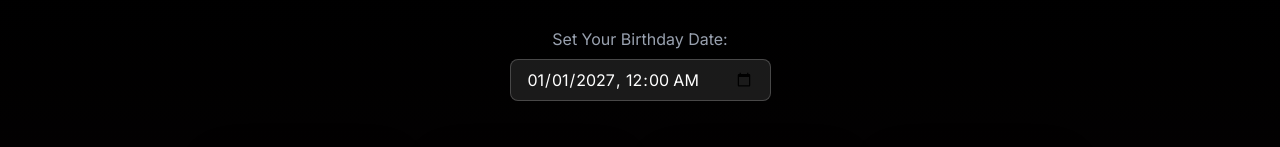
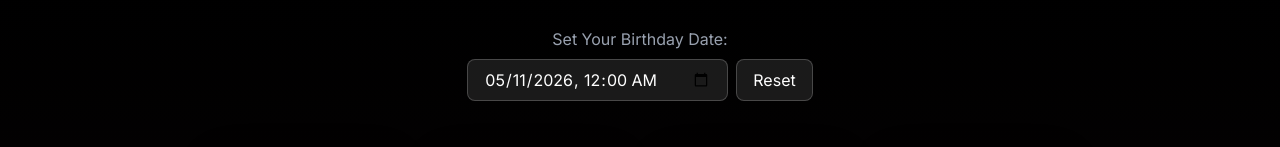
Before and after one commit to SagarVakharia/Sam, a Next.js app: page / in a window 1280 px wide. Shown: the part 4073-4220 px from the top of the page. Built offline with nearby package versions, Linux system fonts and the light colour scheme; a web font is replaced by a local one.

Commit message:
default date timer to bubs birthday

```diff
--- a/src/components/Countdown.jsx
+++ b/src/components/Countdown.jsx
@@ -5,10 +5,9 @@ import { motion } from "framer-motion";
 import { Clock } from "lucide-react";
 
 const Countdown = () => {
-    // Default target date is next year, January 1st. User can change it.
+    // Default target date is 11th May 2026 12 am.
     const getDefaultDate = () => {
-        const nextYear = new Date().getFullYear() + 1;
-        return `${nextYear}-01-01T00:00`;
+        return "2026-05-11T00:00";
     };
 
     const [targetDate, setTargetDate] = useState(getDefaultDate());
@@ -57,12 +56,20 @@ const Countdown = () => {
 
                     <div className="mt-8 flex flex-col items-center justify-center gap-2">
                         <label className="text-gray-400 font-sans">Set Your Birthday Date:</label>
+                        <div className="flex items-center gap-2">
                             <input
                                 type="datetime-local"
                                 value={targetDate}
                                 onChange={(e) => setTargetDate(e.target.value)}
                                 className="bg-white/10 border border-white/20 text-white rounded-lg px-4 py-2 font-sans focus:outline-none focus:border-rose transition-colors"
                             />
+                            <button
+                                onClick={() => setTargetDate(getDefaultDate())}
+                                className="bg-white/10 border border-white/20 text-white rounded-lg px-4 py-2 font-sans hover:bg-rose hover:border-rose focus:outline-none transition-colors active:scale-95"
+                            >
+                                Reset
+                            </button>
+                        </div>
                     </div>
                 </motion.div>
 
```
Lines whose indentation alone changed are shown as unchanged.
